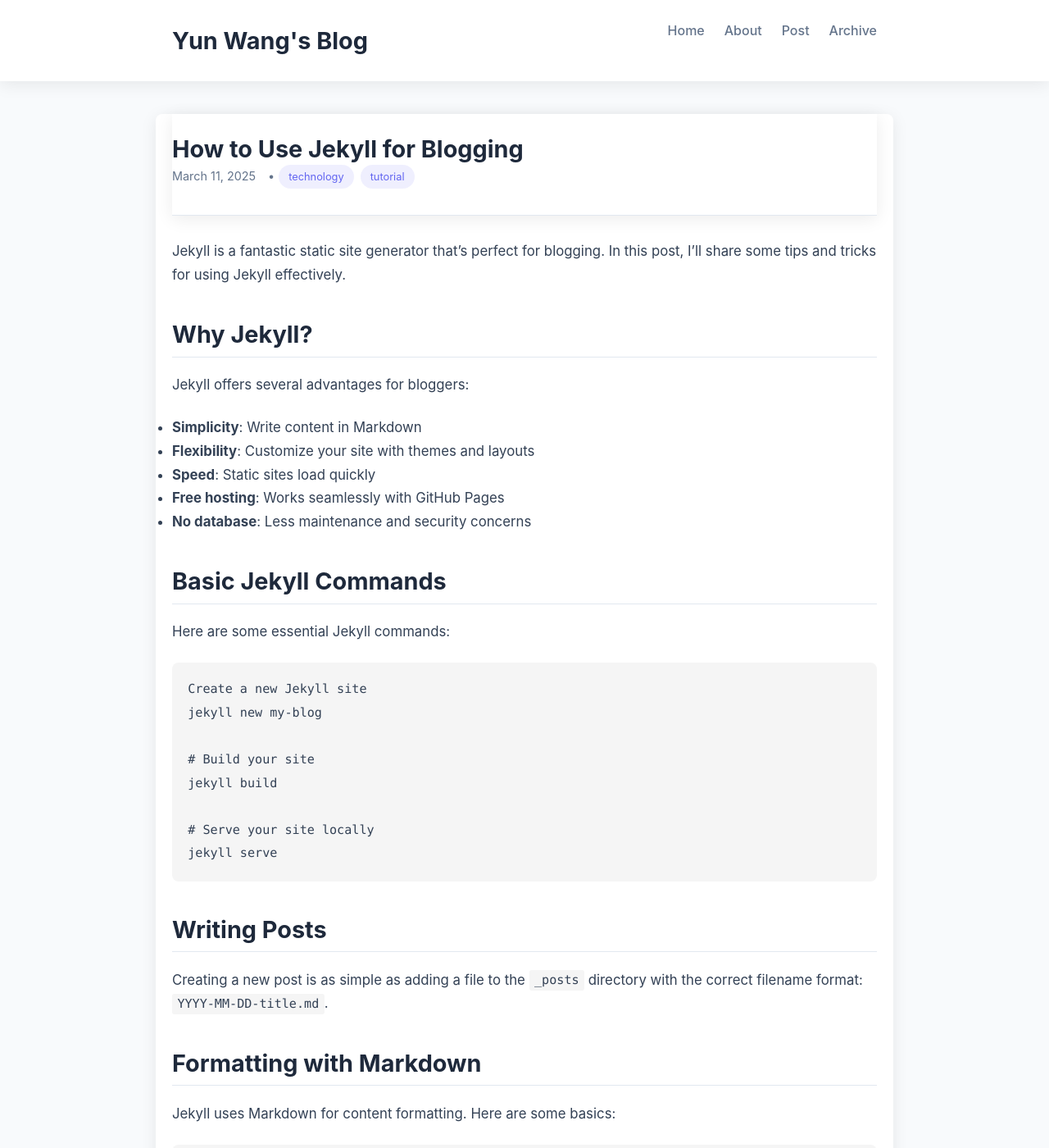
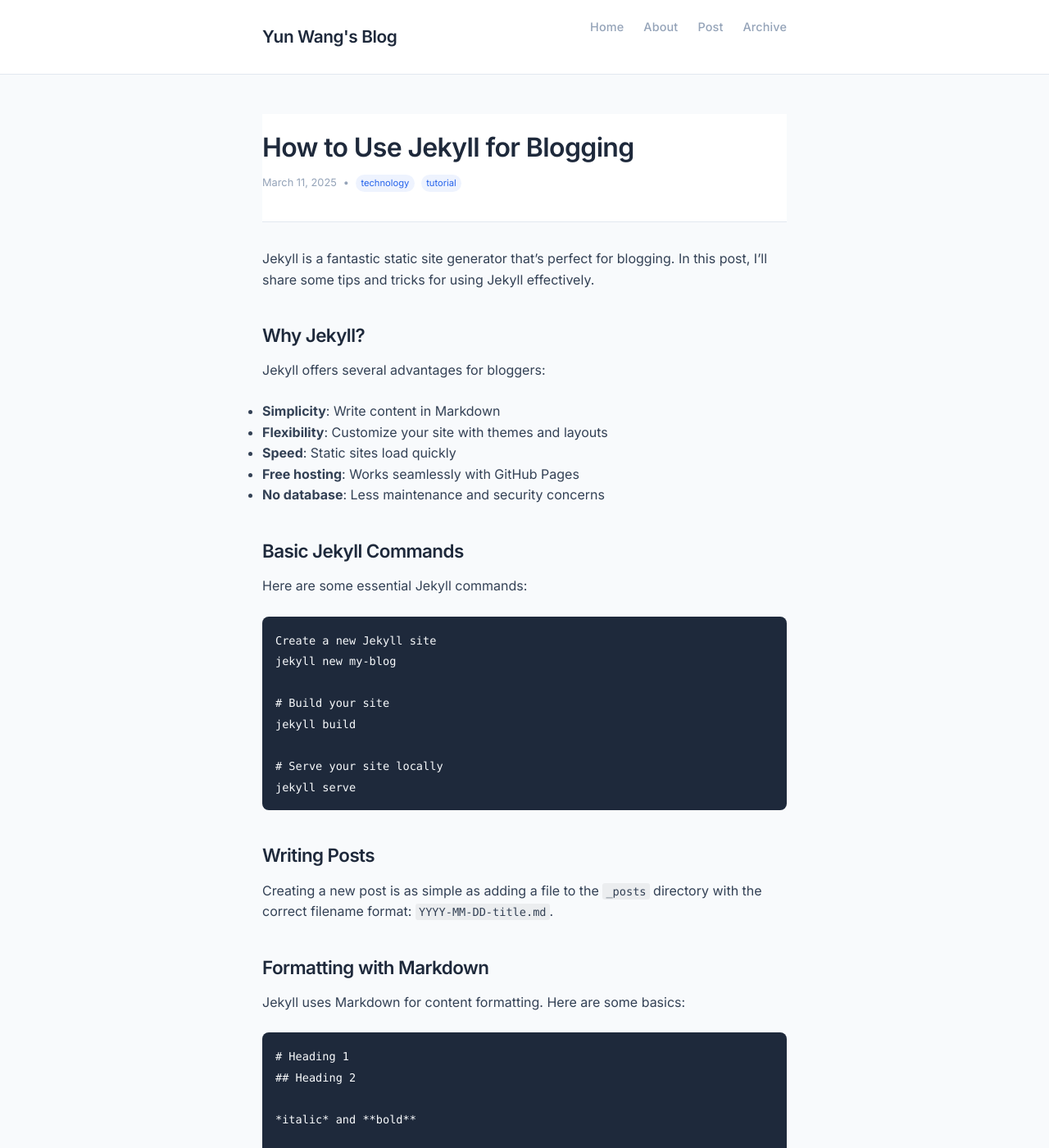
Before and after one commit to wangyunai/YunWang-Blog, a Jekyll site: the page built from _posts/2025-03-11-how-to-use-jekyll.md, in a window 1280 px wide and 1400 px high. Shown: the whole window at 82% size. Built offline with Jekyll 4.4.1, drawn with Linux system fonts in a browser that asks for light colours; some of the changed text lies outside the part shown.

Commit message:
Update design to be more minimal and modern

```diff
--- a/_layouts/default.html
+++ b/_layouts/default.html
@@ -6,6 +6,10 @@
     <title>{% if page.title %}{{ page.title }} - {{ site.title }}{% else %}{{ site.title }}{% endif %}</title>
     <link rel="stylesheet" href="{{ '/assets/css/main.css' | relative_url }}">
     <link rel="stylesheet" href="{{ '/assets/css/admin.css' | relative_url }}">
+    <!-- Modern font -->
+    <link rel="preconnect" href="https://fonts.googleapis.com">
+    <link rel="preconnect" href="https://fonts.gstatic.com" crossorigin>
+    <link href="https://fonts.googleapis.com/css2?family=Inter:wght@400;500;600;700&display=swap" rel="stylesheet">
     {% seo %}
 </head>
 <body>
@@ -32,8 +36,7 @@
 
     <footer>
         <div class="container">
-            <p>&copy; {{ site.time | date: '%Y' }} {{ site.author }}. All rights reserved. <span class="admin-login-link" onclick="loginAsAdmin()">•</span></p>
-            <p>Powered by <a href="https://jekyllrb.com/" target="_blank">Jekyll</a> and <a href="https://pages.github.com/" target="_blank">GitHub Pages</a></p>
+            <p>&copy; {{ site.time | date: '%Y' }} {{ site.author }}. <span class="admin-login-link" onclick="loginAsAdmin()">•</span></p>
         </div>
     </footer>
 
--- a/_layouts/post.html
+++ b/_layouts/post.html
@@ -25,21 +25,19 @@
 
     {% if page.tags.size > 0 %}
     <div class="post-tags">
-        <p>Tags:
-            {% for tag in page.tags %}
-            <a href="{{ site.baseurl }}/tags/#{{ tag | slugify }}" class="tag-badge">{{ tag }}</a>{% unless forloop.last %} {% endunless %}
-            {% endfor %}
-        </p>
+        {% for tag in page.tags %}
+        <a href="{{ site.baseurl }}/tags/#{{ tag | slugify }}" class="tag-badge">{{ tag }}</a>
+        {% endfor %}
     </div>
     {% endif %}
 
     <div class="post-navigation">
         <div class="post-nav-links">
             {% if page.previous.url %}
-            <a class="prev" href="{{page.previous.url}}">&laquo; {{page.previous.title}}</a>
+            <a class="prev" href="{{page.previous.url}}">{{page.previous.title}}</a>
             {% endif %}
             {% if page.next.url %}
-            <a class="next" href="{{page.next.url}}">{{page.next.title}} &raquo;</a>
+            <a class="next" href="{{page.next.url}}">{{page.next.title}}</a>
             {% endif %}
         </div>
     </div>
--- a/assets/css/admin.css
+++ b/assets/css/admin.css
@@ -1,68 +1,72 @@
 /* Admin UI styling */
 .admin-only {
     display: none; /* Hidden by default */
-    margin-left: 10px;
-    padding: 5px 10px;
-    background-color: #e74c3c;
+    margin-left: 8px;
+    padding: 4px 8px;
+    background-color: #ef4444; /* Red 500 */
     color: white;
     border: none;
-    border-radius: 3px;
-    font-size: 0.8rem;
+    border-radius: 4px;
+    font-size: 0.75rem;
     cursor: pointer;
     text-decoration: none;
-    transition: background-color 0.2s;
+    transition: all 0.2s ease;
 }
 
 .admin-only:hover {
-    background-color: #c0392b;
+    background-color: #dc2626; /* Red 600 */
     text-decoration: none;
     color: white;
 }
 
 .admin-only.add-button {
-    background-color: #2ecc71;
+    background-color: #10b981; /* Emerald 500 */
 }
 
 .admin-only.add-button:hover {
-    background-color: #27ae60;
+    background-color: #059669; /* Emerald 600 */
 }
 
 .admin-login-link {
-    opacity: 0.3;
+    opacity: 0.2;
     font-size: 0.75rem;
-    margin-left: 5px;
+    margin-left: 4px;
     cursor: pointer;
+    transition: opacity 0.2s ease;
 }
 
 .admin-login-link:hover {
-    opacity: 0.6;
+    opacity: 0.5;
 }
 
 #admin-status {
-    margin-top: 10px;
-    font-size: 0.8rem;
-    color: #888;
+    margin-top: 8px;
+    font-size: 0.75rem;
+    color: #94a3b8; /* Slate 400 */
 }
 
 /* Floating add new post button */
 .admin-add-post {
     position: fixed;
-    bottom: 20px;
-    right: 20px;
-    background-color: #2ecc71;
+    bottom: 24px;
+    right: 24px;
+    background-color: #2563eb; /* Blue 600 */
     color: white;
     border-radius: 50%;
-    width: 50px;
-    height: 50px;
+    width: 44px;
+    height: 44px;
     text-align: center;
-    line-height: 50px;
-    font-size: 24px;
-    box-shadow: 0 2px 5px rgba(0,0,0,0.2);
+    line-height: 44px;
+    font-size: 22px;
+    box-shadow: 0 2px 10px rgba(0,0,0,0.1);
     z-index: 100;
+    transition: all 0.2s ease;
 }
 
 .admin-add-post:hover {
-    background-color: #27ae60;
+    background-color: #1d4ed8; /* Blue 700 */
     text-decoration: none;
     color: white;
+    transform: translateY(-2px);
+    box-shadow: 0 4px 12px rgba(0,0,0,0.15);
 }
--- a/assets/css/main.css
+++ b/assets/css/main.css
@@ -6,29 +6,33 @@
 }
 
 :root {
-    --primary-color: #6366f1; /* Indigo */
+    --primary-color: #2563eb; /* Blue 600 */
     --secondary-color: #1e293b; /* Slate 800 */
-    --accent-color: #ec4899; /* Pink 500 */
+    --accent-color: #f97316; /* Orange 500 */
     --text-color: #334155; /* Slate 700 */
-    --light-text: #64748b; /* Slate 500 */
+    --light-text: #94a3b8; /* Slate 400 */
     --bg-color: #f8fafc; /* Slate 50 */
     --container-bg: #fff;
     --border-color: #e2e8f0; /* Slate 200 */
-    --shadow: 0 4px 20px rgba(0, 0, 0, 0.08);
-    --card-radius: 12px;
-    --button-radius: 6px;
-    --transition: all 0.3s ease;
+    --shadow: 0 1px 3px rgba(0, 0, 0, 0.05);
+    --card-radius: 8px;
+    --button-radius: 4px;
+    --transition: all 0.2s ease;
+    --font-mono: ui-monospace, SFMono-Regular, Menlo, Monaco, Consolas, monospace;
 }
 
 body {
-    font-family: -apple-system, BlinkMacSystemFont, "Segoe UI", Roboto, Helvetica, Arial, sans-serif;
-    line-height: 1.7;
+    font-family: 'Inter', -apple-system, BlinkMacSystemFont, "Segoe UI", Roboto, Helvetica, Arial, sans-serif;
+    line-height: 1.6;
     color: var(--text-color);
     background-color: var(--bg-color);
+    font-size: 16px;
+    -webkit-font-smoothing: antialiased;
+    -moz-osx-font-smoothing: grayscale;
 }
 
 .container {
-    max-width: 900px;
+    max-width: 680px;
     margin: 0 auto;
     padding: 0 20px;
 }
@@ -36,9 +40,9 @@
 /* Header styles */
 header {
     background-color: var(--container-bg);
-    box-shadow: var(--shadow);
-    margin-bottom: 2.5rem;
-    padding: 1.5rem 0;
+    border-bottom: 1px solid var(--border-color);
+    margin-bottom: 3rem;
+    padding: 1.25rem 0;
     position: sticky;
     top: 0;
     z-index: 100;
@@ -52,14 +56,15 @@
 
 header h1 {
     margin: 0;
-    font-size: 1.8rem;
-    font-weight: 700;
+    font-size: 1.3rem;
+    font-weight: 600;
+    letter-spacing: -0.02em;
 }
 
 header h1 a {
     color: var(--secondary-color);
     text-decoration: none;
-    transition: color 0.3s;
+    transition: var(--transition);
 }
 
 header h1 a:hover {
@@ -69,61 +74,42 @@
 header nav ul {
     display: flex;
     list-style: none;
-}
-
-header nav li {
-    margin-left: 1.5rem;
+    gap: 1.5rem;
 }
 
 header nav a {
     color: var(--light-text);
     text-decoration: none;
     font-weight: 500;
-    padding: 5px 0;
-    position: relative;
-    transition: color 0.3s;
+    font-size: 0.9rem;
+    letter-spacing: 0.01em;
+    transition: var(--transition);
 }
 
 header nav a:hover {
-    color: var(--primary-color);
-}
-
-header nav a::after {
-    content: "";
-    position: absolute;
-    width: 0;
-    height: 2px;
-    bottom: 0;
-    left: 0;
-    background-color: var(--primary-color);
-    transition: width 0.3s;
-}
-
-header nav a:hover::after {
-    width: 100%;
+    color: var(--secondary-color);
 }
 
 /* Main content */
 main {
-    background-color: var(--container-bg);
-    border-radius: 8px;
-    box-shadow: var(--shadow);
-    padding: 2.5rem;
-    margin-bottom: 2.5rem;
+    padding-bottom: 4rem;
 }
 
 h1, h2, h3, h4, h5, h6 {
-    margin-bottom: 1.2rem;
+    font-weight: 600;
     line-height: 1.3;
     color: var(--secondary-color);
+    margin-bottom: 1rem;
+    letter-spacing: -0.025em;
 }
 
 h1 {
-    font-size: 2.2rem;
+    font-size: 1.8rem;
 }
 
 h2 {
-    font-size: 1.8rem;
+    font-size: 1.4rem;
+    margin-top: 2rem;
 }
 
 p, ul, ol {
@@ -133,172 +119,67 @@
 a {
     color: var(--primary-color);
     text-decoration: none;
-    transition: all 0.3s;
+    transition: var(--transition);
 }
 
 a:hover {
-    color: #2980b9;
+    text-decoration: underline;
 }
 
-/* Home styles */
+/* Home page */
 .home-intro {
-    background-color: var(--container-bg);
-    border-radius: var(--card-radius);
-    padding: 2.5rem;
-    margin-bottom: 2.5rem;
-    box-shadow: var(--shadow);
+    margin-bottom: 3rem;
+    border-bottom: 1px solid var(--border-color);
+    padding-bottom: 2rem;
 }
 
 .home-intro h1 {
-    color: var(--secondary-color);
-    margin-bottom: 1rem;
+    margin-bottom: 1.5rem;
 }
 
 .home-intro blockquote {
-    border-left: 4px solid var(--primary-color);
+    font-size: 1.1rem;
+    line-height: 1.6;
+    color: var(--light-text);
+    font-style: italic;
     padding-left: 1rem;
-    font-style: italic;
-    margin: 1.5rem 0;
-    color: var(--light-text);
+    border-left: 2px solid var(--border-color);
 }
 
-/* Post styles */
-.post {
-    margin-bottom: 2rem;
-}
-
-.post-header {
-    margin-bottom: 1.8rem;
-    position: relative;
-    padding-bottom: 1rem;
-    border-bottom: 1px solid var(--border-color);
-}
-
-.post-meta {
-    display: flex;
-    align-items: center;
-    flex-wrap: wrap;
-    font-size: 0.9rem;
-    color: var(--light-text);
-    margin-bottom: 1rem;
-}
-
-.post-meta time {
-    margin-right: 10px;
-}
-
-.post-meta .category-label {
-    margin: 0 5px;
-}
-
-.post-content {
-    font-size: 1.05rem;
-}
-
-.post-content h2 {
-    margin-top: 2.5rem;
-    margin-bottom: 1.2rem;
+.home h2 {
+    font-size: 1.3rem;
+    color: var(--secondary-color);
+    margin-bottom: 1.5rem;
+    font-weight: 600;
     padding-bottom: 0.5rem;
     border-bottom: 1px solid var(--border-color);
 }
 
-.post-content img {
-    max-width: 100%;
-    height: auto;
-    display: block;
-    margin: 2rem auto;
-    border-radius: 8px;
-    box-shadow: 0 4px 10px rgba(0, 0, 0, 0.1);
+/* Post list */
+.post-list {
+    list-style: none;
 }
 
-.post-content code {
-    background-color: #f5f5f5;
-    padding: 0.2rem 0.4rem;
-    border-radius: 3px;
-    font-family: Consolas, Monaco, 'Andale Mono', monospace;
-    font-size: 0.9em;
-}
-
-.post-content pre {
-    background-color: #f5f5f5;
-    padding: 1.2rem;
-    border-radius: 8px;
-    overflow-x: auto;
-    margin-bottom: 1.8rem;
-}
-
-.post-content pre code {
-    background-color: transparent;
-    padding: 0;
-}
-
-.post-tags {
-    margin-top: 2.5rem;
-    padding-top: 1.2rem;
-    border-top: 1px solid var(--border-color);
-    font-size: 0.9rem;
-}
-
-.post-tags a {
-    display: inline-block;
-    background-color: #f1f1f1;
-    padding: 4px 10px;
-    border-radius: 20px;
-    margin-right: 5px;
-    margin-bottom: 5px;
-    font-size: 0.8rem;
-    transition: all 0.3s;
-}
-
-.post-tags a:hover {
-    background-color: var(--primary-color);
-    color: white;
-    text-decoration: none;
-}
-
-/* Page header with admin button */
-.page-header {
-    display: flex;
-    align-items: center;
+.post-list li {
     margin-bottom: 2rem;
-    position: relative;
-    padding-bottom: 1rem;
+    padding-bottom: 2rem;
     border-bottom: 1px solid var(--border-color);
 }
 
-.page-header h1 {
-    margin-bottom: 0;
+.post-list li:last-child {
+    border-bottom: none;
 }
 
-/* Home page styles */
-.home .post-list {
-    list-style: none;
-    margin: 2rem 0;
-}
-
-.home .post-list li {
-    background-color: var(--container-bg);
-    border-radius: var(--card-radius);
-    box-shadow: var(--shadow);
-    margin-bottom: 2rem;
-    padding: 2rem;
-    transition: var(--transition);
-}
-
-.home .post-list li:hover {
-    transform: translateY(-5px);
-    box-shadow: 0 10px 30px rgba(0, 0, 0, 0.12);
-}
-
-.home .post-list li h2 {
-    margin-bottom: 0.75rem;
+.post-list h2 {
+    font-size: 1.3rem;
+    margin: 0 0 0.5rem 0;
+    padding: 0;
+    border: none;
 }
 
 .post-link {
     color: var(--secondary-color);
     text-decoration: none;
-    font-weight: 700;
-    font-size: 1.5rem;
     transition: var(--transition);
 }
 
@@ -306,61 +187,128 @@
     color: var(--primary-color);
 }
 
-.post-excerpt {
-    margin-top: 1.2rem;
+.post-meta {
+    font-size: 0.8rem;
+    color: var(--light-text);
+    margin-bottom: 1rem;
+    display: flex;
+    align-items: center;
+    gap: 0.5rem;
 }
 
-.read-more {
+.post-meta time {
     display: inline-block;
-    background-color: var(--primary-color);
-    color: white;
-    padding: 0.5rem 1rem;
-    border-radius: var(--button-radius);
-    text-decoration: none;
-    font-weight: 500;
-    margin-top: 1rem;
-    transition: var(--transition);
 }
 
-.read-more:hover {
-    background-color: var(--accent-color);
-    transform: translateY(-2px);
-}
-
-.read-more::after {
-    content: none;
-}
-
-/* Category and tag styles */
 .category-badge, .tag-badge {
     display: inline-block;
-    background-color: rgba(99, 102, 241, 0.1); /* Indigo with opacity */
+    font-size: 0.7rem;
+    padding: 0.1rem 0.4rem;
+    border-radius: 999px;
     color: var(--primary-color);
-    font-size: 0.8rem;
-    padding: 0.25rem 0.75rem;
-    border-radius: 20px;
-    margin-right: 0.5rem;
+    background-color: rgba(37, 99, 235, 0.08);
     text-decoration: none;
     transition: var(--transition);
 }
 
 .category-badge:hover, .tag-badge:hover {
-    background-color: var(--primary-color);
-    color: white;
+    background-color: rgba(37, 99, 235, 0.15);
+    text-decoration: none;
 }
 
-/* Footer styles */
+.read-more {
+    display: inline-block;
+    font-size: 0.85rem;
+    font-weight: 500;
+    color: var(--primary-color);
+    text-decoration: none;
+    margin-top: 0.5rem;
+    padding: 0.25rem 0;
+    position: relative;
+    transition: var(--transition);
+}
+
+.read-more::after {
+    content: "→";
+    display: inline-block;
+    margin-left: 0.25rem;
+    transition: var(--transition);
+}
+
+.read-more:hover {
+    text-decoration: none;
+}
+
+.read-more:hover::after {
+    transform: translateX(3px);
+}
+
+/* Post page */
+.post-header {
+    margin-bottom: 2rem;
+}
+
+.post-header h1 {
+    font-size: 2rem;
+    margin-bottom: 0.8rem;
+}
+
+.post-content {
+    margin-bottom: 3rem;
+}
+
+.post-content h2 {
+    margin-top: 2.5rem;
+    margin-bottom: 1rem;
+}
+
+.post-content img {
+    max-width: 100%;
+    height: auto;
+    border-radius: var(--card-radius);
+    margin: 1.5rem 0;
+}
+
+.post-content code {
+    font-family: var(--font-mono);
+    font-size: 0.85em;
+    padding: 0.15em 0.3em;
+    background-color: rgba(0, 0, 0, 0.05);
+    border-radius: 3px;
+}
+
+.post-content pre {
+    font-family: var(--font-mono);
+    padding: 1rem;
+    background-color: var(--secondary-color);
+    color: #f8fafc;
+    border-radius: var(--card-radius);
+    overflow-x: auto;
+    margin: 1.5rem 0;
+}
+
+.post-content pre code {
+    background: none;
+    padding: 0;
+}
+
+.post-tags {
+    display: flex;
+    flex-wrap: wrap;
+    gap: 0.5rem;
+    margin-top: 2rem;
+}
+
+/* Footer */
 footer {
-    text-align: center;
-    padding: 2rem 0;
+    padding: 1.5rem 0;
+    border-top: 1px solid var(--border-color);
     color: var(--light-text);
-    font-size: 0.9rem;
-    border-top: 1px solid #e5e5e5;
-    margin-top: 3rem;
+    font-size: 0.8rem;
 }
 
 footer p {
-    margin-bottom: 0.5rem;
+    margin-bottom: 0;
 }
 
 /* Post navigation */
@@ -373,64 +321,31 @@
 .post-nav-links {
     display: flex;
     justify-content: space-between;
-    flex-wrap: wrap;
-    gap: 1rem;
 }
 
 .post-nav-links a {
-    display: inline-block;
-    max-width: 45%;
-    padding: 0.7rem 1rem;
-    background-color: #f5f5f5;
-    border-radius: 4px;
-    transition: all 0.3s;
+    display: block;
+    padding: 0.75rem;
+    border: 1px solid var(--border-color);
+    border-radius: var(--card-radius);
+    color: var(--text-color);
+    text-decoration: none;
+    transition: var(--transition);
+    max-width: 48%;
     font-size: 0.9rem;
-    overflow: hidden;
-    text-overflow: ellipsis;
-    white-space: nowrap;
 }
 
 .post-nav-links a:hover {
-    background-color: var(--primary-color);
-    color: white;
-    text-decoration: none;
+    border-color: var(--primary-color);
+    background-color: rgba(37, 99, 235, 0.05);
 }
 
-.post-nav-links .prev {
-    padding-left: 1.5rem;
-    position: relative;
+.post-nav-links .prev:before {
+    content: "← ";
 }
 
-.post-nav-links .next {
-    padding-right: 1.5rem;
-    position: relative;
-    text-align: right;
-}
-
-.post-nav-links .prev:before,
 .post-nav-links .next:after {
-    position: absolute;
-    top: 0.7rem;
-}
-
-/* Latest Posts heading */
-.home h2 {
-    position: relative;
-    display: inline-block;
-    margin: 2.5rem 0 1.5rem;
-    font-size: 1.75rem;
-    color: var(--secondary-color);
-}
-
-.home h2:after {
-    content: '';
-    position: absolute;
-    left: 0;
-    bottom: -5px;
-    width: 40px;
-    height: 4px;
-    background-color: var(--accent-color);
-    border-radius: 2px;
+    content: " →";
 }
 
 /* Responsive styles */
@@ -438,41 +353,28 @@
     header .container {
         flex-direction: column;
         align-items: flex-start;
-    }
-
-    header nav {
-        margin-top: 1rem;
-        width: 100%;
+        gap: 1rem;
     }
 
     header nav ul {
-        flex-wrap: wrap;
-    }
-
-    header nav li {
-        margin-left: 0;
-        margin-right: 1.5rem;
-        margin-bottom: 0.5rem;
-    }
-
-    main {
-        padding: 1.5rem;
+        gap: 1rem;
     }
 
     h1 {
-        font-size: 1.8rem;
+        font-size: 1.6rem;
     }
 
     h2 {
-        font-size: 1.5rem;
+        font-size: 1.2rem;
     }
 
     .home-intro h1 {
-        font-size: 2rem;
+        font-size: 1.6rem;
     }
 
     .post-nav-links {
         flex-direction: column;
+        gap: 1rem;
     }
 
     .post-nav-links a {
```
